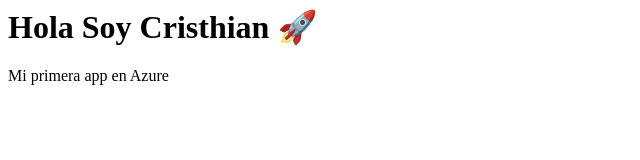
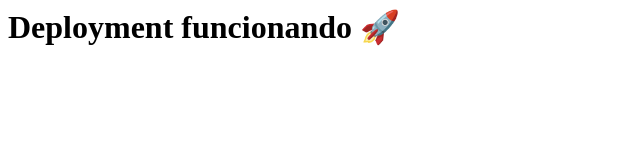
Before and after one commit to cristhianriascos/mi-app-azure, a plain HTML site: page index.html in a window 1280 px wide. Shown: the whole page, without its empty margins (0-640 px from the left). Drawn offline with Linux system fonts and the light colour scheme.

Commit message:
Probando actualizacion

```diff
--- a/index.html
+++ b/index.html
@@ -1,2 +1 @@
-<h1>Hola Soy Cristhian 🚀</h1>
-<p>Mi primera app en Azure</p>
+<h1>Deployment funcionando 🚀</h1>
```
